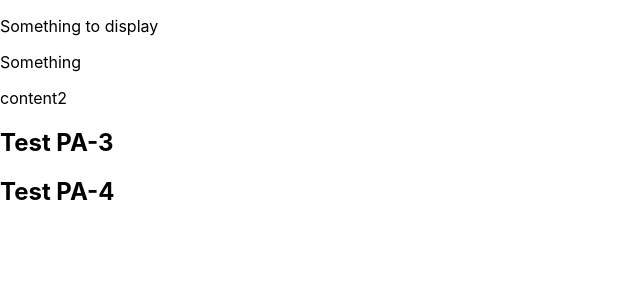
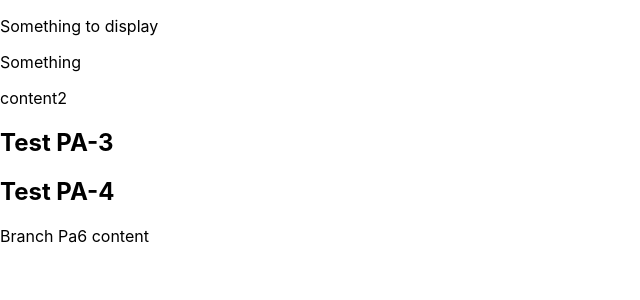
Before and after one commit to SebastianMajcherczyk/router-test, a React (Create React App) app: page / in a window 1280 px wide. Shown: the top 300 px of the page, without its empty margins (0-640 px from the left). Built offline with nearby package versions, Linux system fonts and the light colour scheme.

Commit message:
PA-6 initial commit

```diff
--- a/src/App.js
+++ b/src/App.js
@@ -1,4 +1,5 @@
 import React from 'react';
+import { Pa6 } from './pa6';
 import { Content2 } from './content2';
 
 export const App = () => {
@@ -9,6 +10,7 @@ export const App = () => {
 			<Content2/>
 			<h2>Test PA-3</h2>
 			<h2>Test PA-4</h2>
+			<Pa6/>
 		</div>
 	);
 };
--- /dev/null
+++ b/src/pa6.jsx
@@ -0,0 +1,7 @@
+import React from 'react'
+
+export const Pa6 = () => {
+  return (
+    <div>Branch Pa6 content</div>
+  )
+}
```
